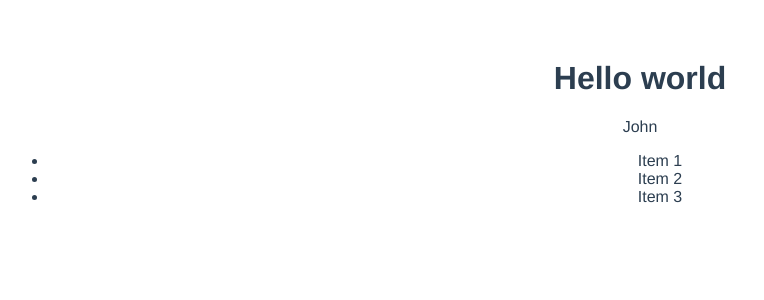
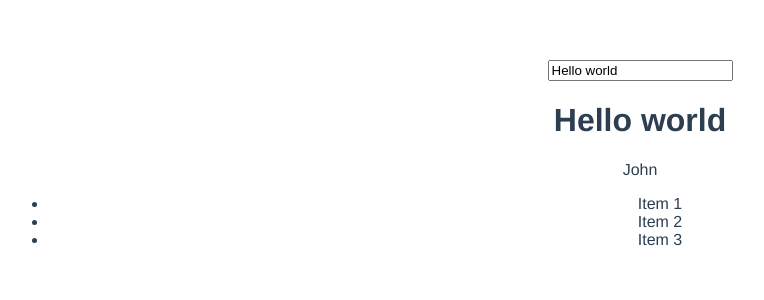
Before and after one commit to n1207n/VueIn60Minutes, a Vue app: page / in a window 1280 px wide. Shown: the top 300 px of the page, without its empty margins (0-764 px from the left). Built offline with nearby package versions, Linux system fonts and the light colour scheme.

Commit message:
feat: Added a simple input binding

```diff
--- a/src/components/Test.vue
+++ b/src/components/Test.vue
@@ -1,5 +1,6 @@
 <template>
   <div class="test">
+    <input type="text" v-model="title" />
     <!-- <span v-html="title"></span> -->
     <h1>{{title}}</h1>
     <p v-if="showName">{{user.firstName}}</p>
```
